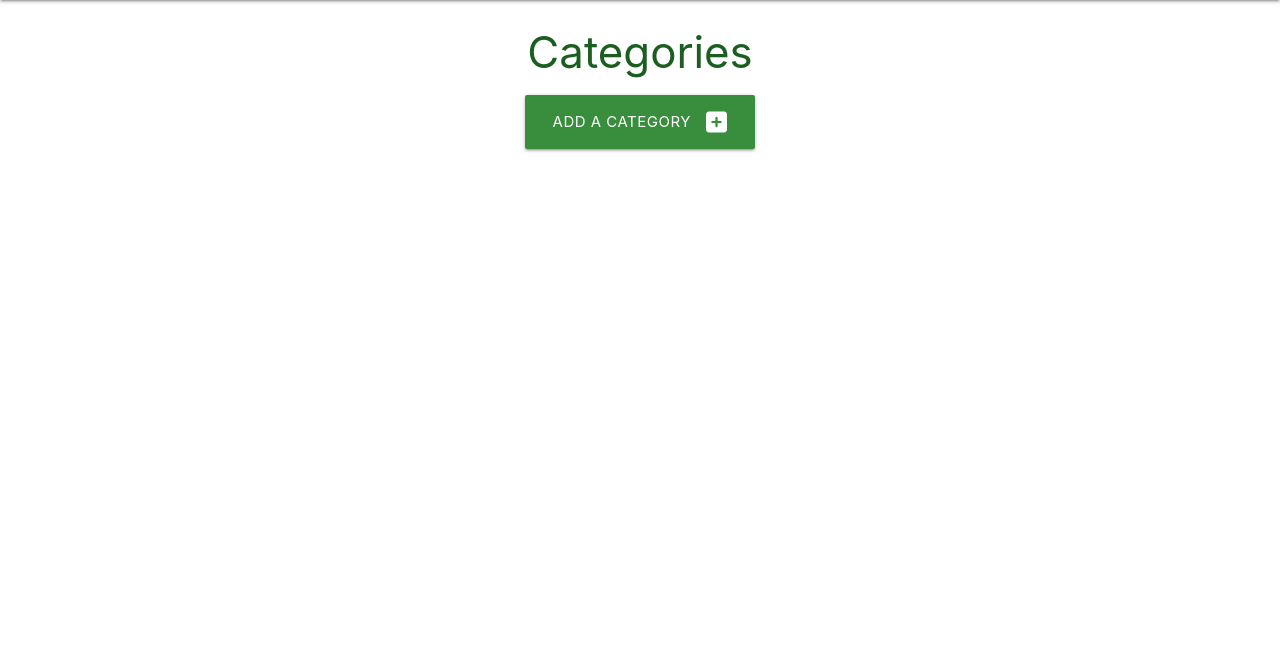
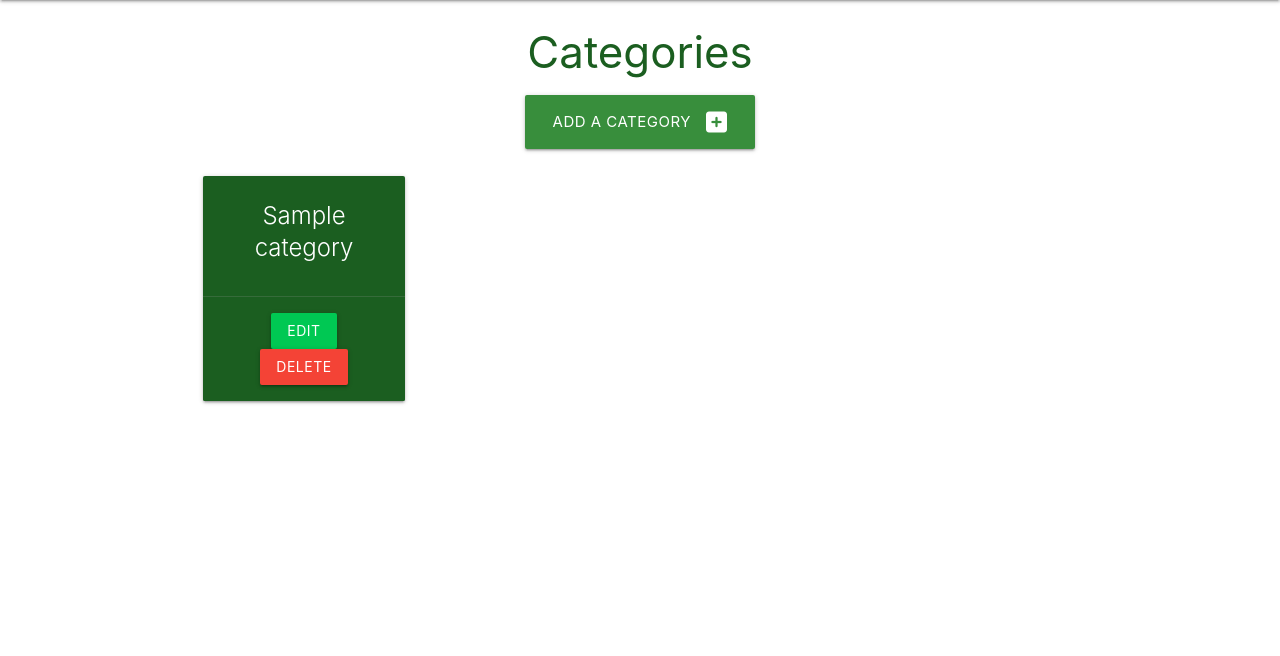
Before and after one commit to CarylThom/AllVeggie, a Flask app: page /categories in a window 1280 px wide. Shown: the part 64-720 px from the top of the page. Run offline with Flask 2, Linux system fonts and the light colour scheme; tables that the repository leaves empty hold one stand-in row (values such as "Sample post"); some libraries are stand-ins or nearby versions.

Commit message:
Add categories to database

```diff
--- a/taskmanager/routes.py
+++ b/taskmanager/routes.py
@@ -10,7 +10,8 @@ def home():
 
 @app.route("/categories")
 def categories():
-    return render_template("categories.html")
+    categories = list(Category.query.order_by(Category.category_name).all())
+    return render_template("categories.html", categories=categories)
 
 
 @app.route("/add_category", methods=["GET", "POST"])
--- a/taskmanager/templates/add_category.html
+++ b/taskmanager/templates/add_category.html
@@ -1,7 +1,7 @@
 {% extends "base.html" %}
 {% block content %}
 
-<h3 class="light-blue-text text-darken-4 center-align">Add Category</h3>
+<h3 class="green-text text-darken-4 center-align">Add Category</h3>
 
 <div class="row card-panel green lighten-5">
     <form class="col s12" method="POST" action="{{ url_for('add_category') }}">
--- a/taskmanager/templates/categories.html
+++ b/taskmanager/templates/categories.html
@@ -6,9 +6,25 @@
 <div class="row">
     <div class="col s12 center-align">
         <a href="{{ url_for('add_category') }}" class="btn-large green darken-2">
-            Add a Category <i class="fas fa-plus-square right"></i>
+            Add A Category <i class="fas fa-plus-square right"></i>
         </a>
     </div>
 </div>
 
+<div class="row">
+    {% for category in categories %}
+    <div class="col s12 m6 l3">
+        <div class="card green darken-4 center-align">
+            <div class="card-content white-text">
+                <span class="card-title">{{ category.category_name }}</span>
+            </div>
+            <div class="card-action">
+                <a href="#" class="btn green accent-4">Edit</a>
+                <a href="#" class="btn red">Delete</a>
+            </div>
+        </div>
+    </div>
+    {% endfor %}
+</div>
+
 {% endblock %}
```
Also changed, not shown: README.md.
